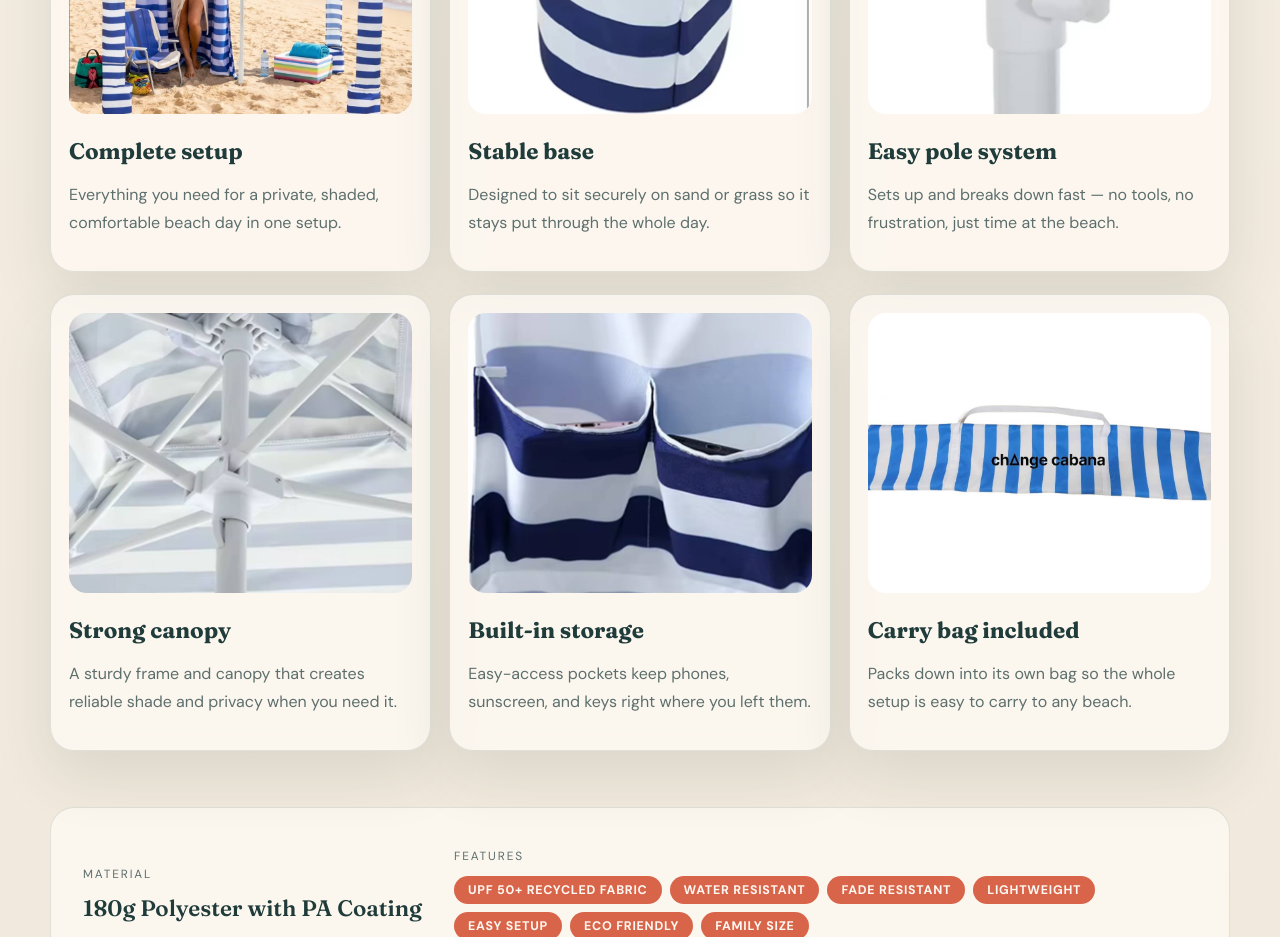
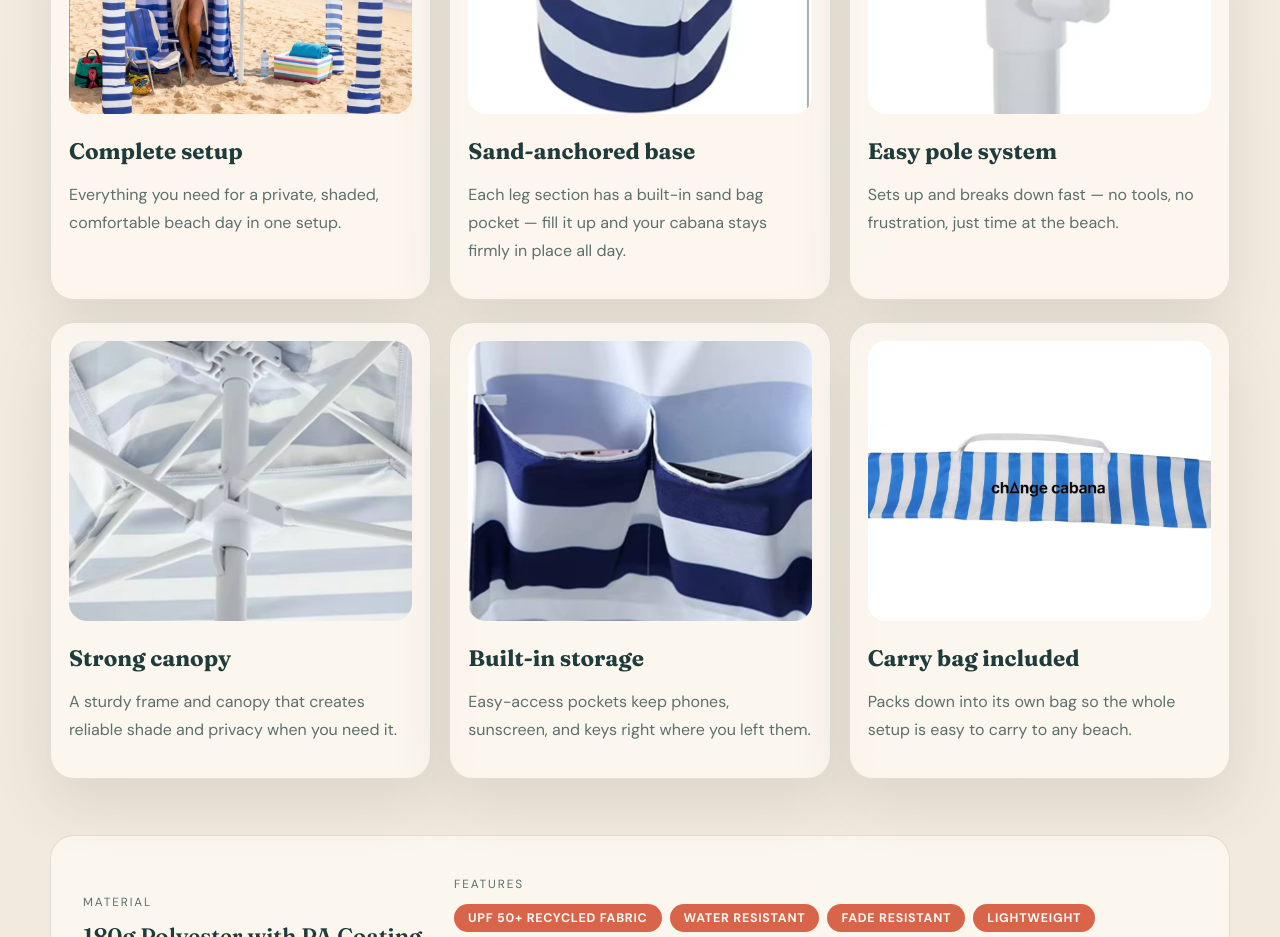
Before and after one commit to sargeantcompany-lgtm/changecabana, a website: page index.html in a window 1280 px wide. Shown: the part 2940-3877 px from the top of the page. Drawn offline with Linux system fonts and the light colour scheme.

Commit message:
Update base card to reflect sand bag anchoring system
Co-Authored-By: Claude Sonnet 4.6 <noreply@anthropic.com>

```diff
--- a/index.html
+++ b/index.html
@@ -118,8 +118,8 @@
           </article>
           <article class="product-card">
             <img class="product-image" src="assets/Base.jpg" alt="Change Cabana base and ground anchoring">
-            <h3>Stable base</h3>
-            <p>Designed to sit securely on sand or grass so it stays put through the whole day.</p>
+            <h3>Sand-anchored base</h3>
+            <p>Each leg section has a built-in sand bag pocket — fill it up and your cabana stays firmly in place all day.</p>
           </article>
           <article class="product-card">
             <img class="product-image" src="assets/Pole.jpg" alt="Change Cabana pole system">
```
